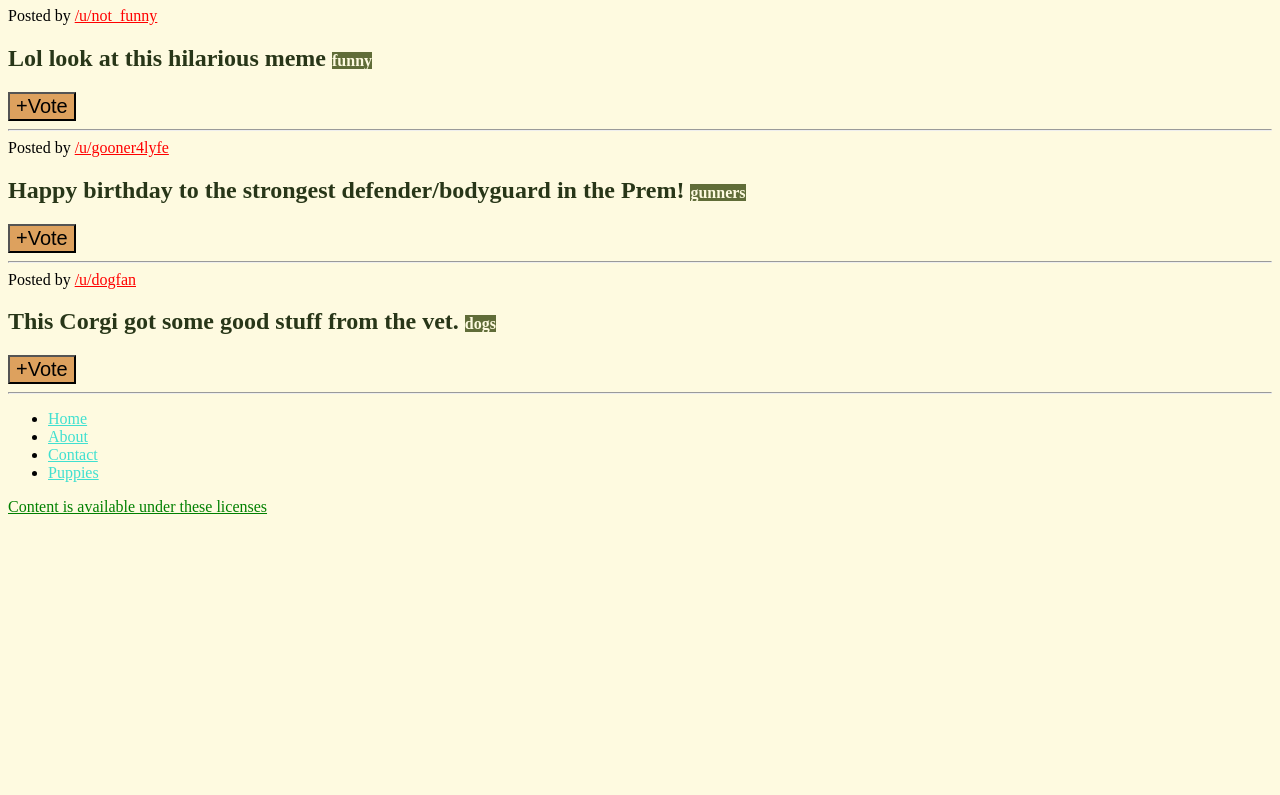
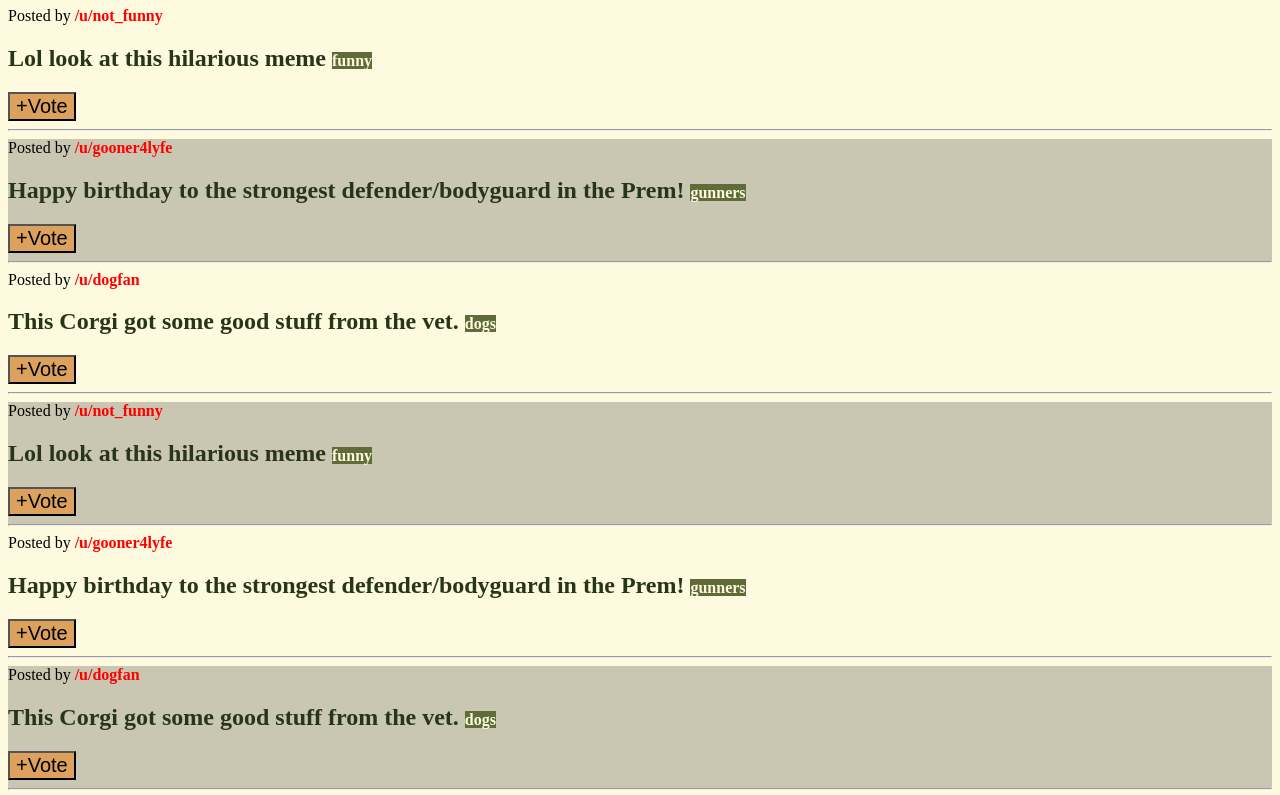
Before and after one commit to daolivar/web-development-learning, a plain HTML site: page the-web-developer-bootcamp-2023/css/css-selectors/starter.html in a window 1280 px wide. Shown: the part 121-916 px from the top of the page. Before the commit the page ends 800 px from the top, so only its background shows below. Drawn offline with Linux system fonts and the light colour scheme.

Commit message:
CSS Selectors: pseudo classes

```diff
--- a/the-web-developer-bootcamp-2023/css/css-selectors/app.css
+++ b/the-web-developer-bootcamp-2023/css/css-selectors/app.css
@@ -36,6 +36,8 @@ h1, h2 {
 /* reads as "apply style to all <<element>> that are children of <<element/class>> */
 .post a {
     color: red;
+    font-weight: 700;
+    text-decoration: none;
 }
 
 footer a {
@@ -51,3 +53,25 @@ h2 + button {
 footer > a {
     color: green;
 }
+
+/* attribute selector */
+input[type="password"] {
+    color: red;
+}
+
+/* pseudo classes */
+.post button:hover {
+    color: whitesmoke;
+}
+
+.post a:hover {
+    text-decoration: underline;
+}
+
+.post button:active {
+    background-color: turquoise;
+}
+
+.post:nth-of-type(2n) {
+    background-color: #c9c6b1;
+}
--- a/the-web-developer-bootcamp-2023/css/css-selectors/starter.html
+++ b/the-web-developer-bootcamp-2023/css/css-selectors/starter.html
@@ -12,11 +12,48 @@
     <nav>
         <label for="search">Search</label>
         <input type="text" placeholder="search" id="search">
+        <input type="password" name="password" id="password" placeholder="password">
         <button>Log In</button>
         <button id="signup">Sign Up</button>
     </nav>
     <main>
         <h1>Popular Posts</h1>
+        <section class="post">
+            <span>Posted by <a href="#213adas">/u/not_funny</a></span>
+            <h2>Lol look at this hilarious meme <span class="tag">funny</span></h2>
+            <button>+Vote</button>
+            <hr>
+        </section>
+        <section class="post">
+            <span>Posted by <a href="#345adas">/u/gooner4lyfe</a></span>
+            <h2>Happy birthday to the strongest defender/bodyguard in the Prem! <span class="tag">gunners</span></h2>
+            <button>+Vote</button>
+            <hr>
+        </section>
+        <section class="post">
+            <span>Posted by <a href="#981adas">/u/dogfan</a></span>
+            <h2>This Corgi got some good stuff from the vet. <span class="tag">dogs</span></h2>
+            <button>+Vote</button>
+            <hr>
+        </section>
+        <section class="post">
+            <span>Posted by <a href="#213adas">/u/not_funny</a></span>
+            <h2>Lol look at this hilarious meme <span class="tag">funny</span></h2>
+            <button>+Vote</button>
+            <hr>
+        </section>
+        <section class="post">
+            <span>Posted by <a href="#345adas">/u/gooner4lyfe</a></span>
+            <h2>Happy birthday to the strongest defender/bodyguard in the Prem! <span class="tag">gunners</span></h2>
+            <button>+Vote</button>
+            <hr>
+        </section>
+        <section class="post">
+            <span>Posted by <a href="#981adas">/u/dogfan</a></span>
+            <h2>This Corgi got some good stuff from the vet. <span class="tag">dogs</span></h2>
+            <button>+Vote</button>
+            <hr>
+        </section>
         <section class="post">
             <span>Posted by <a href="#213adas">/u/not_funny</a></span>
             <h2>Lol look at this hilarious meme <span class="tag">funny</span></h2>
```
